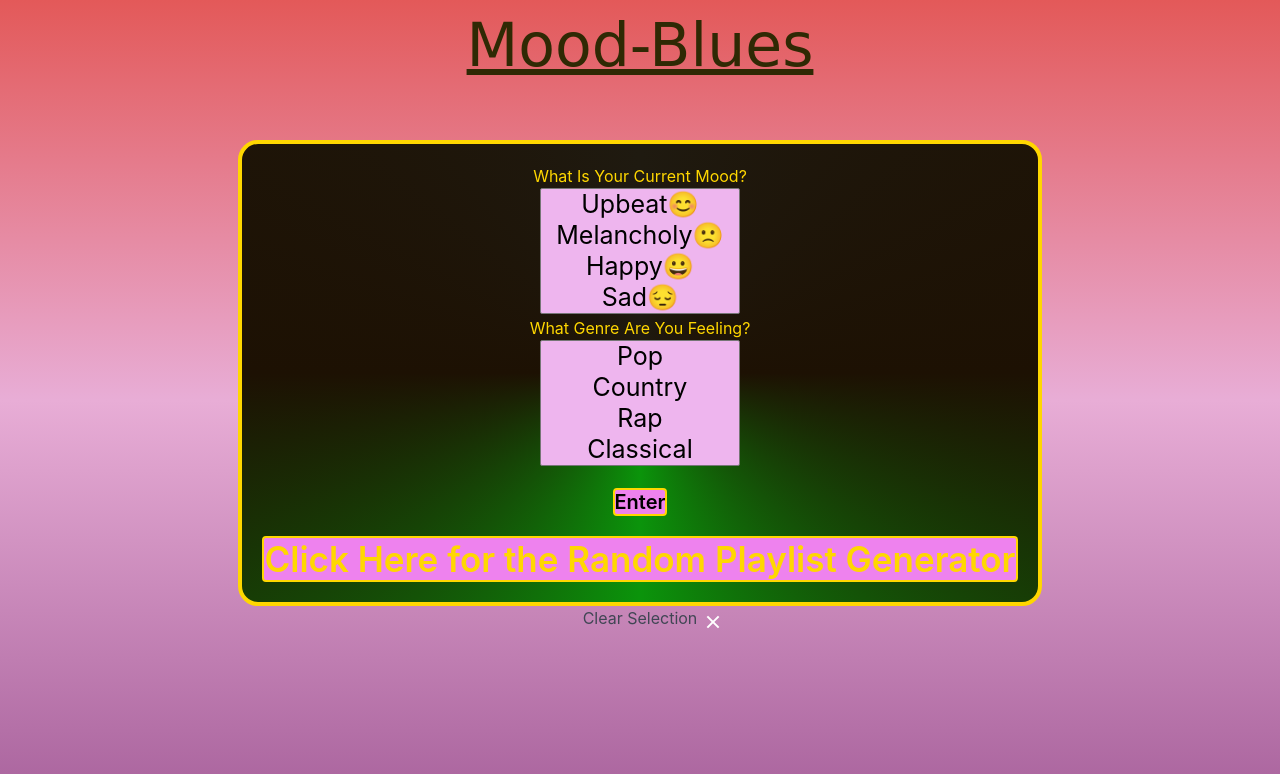
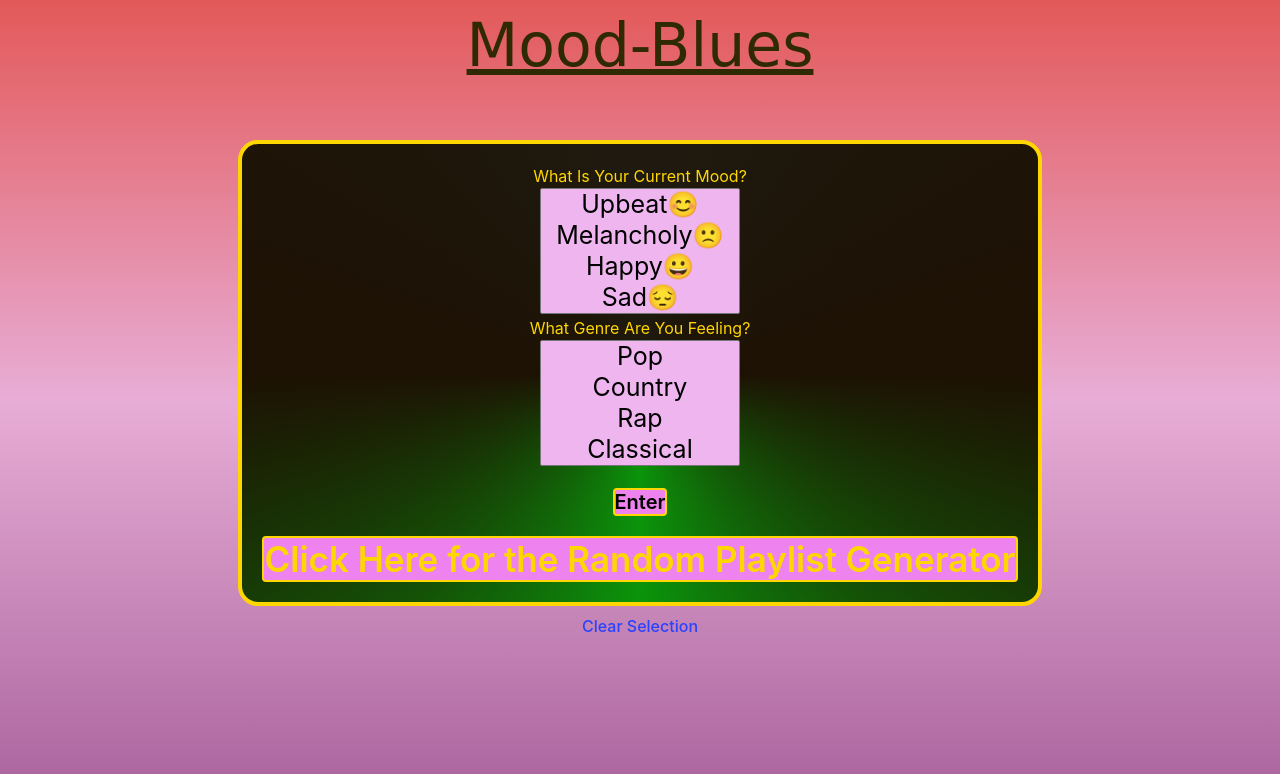
Before and after one commit to iancorbett/Mood-Blues, a plain HTML site: page index.html in a window 1280 px wide. Drawn offline with nearby package versions, Linux system fonts and the light colour scheme.

Commit message:
added bulma styling to clear selection button

```diff
--- a/index.html
+++ b/index.html
@@ -37,14 +37,14 @@
                 <button id="randomButton">Click Here for the Random Playlist Generator</button>
         </form>
         <div>
-            <button class="js-modal-trigger" data-target="modal-js-example">Clear Selection</button>
+            <button class="js-modal-trigger button is-ghost" data-target="modal-js-example">Clear Selection</button>
 
             <div id="modal-js-example" class="modal">
                 <div class="modal-background"></div>
                 <div class="modal-content">
                     <div class="box">
                         <h1>Confirmation</h1>
-                        <p>Are you sure you want to clear your selection</p>
+                        <p>Are you sure you want to clear your selection?</p>
 
                         <footer class="modal-card-foot">
                             <div class="buttons">
@@ -55,7 +55,6 @@
                     </div>
                 </div>
             </div>
-            <button class="modal-close is-large" aria-label="close"></button>
         </div>
     </div>
 </div>
```
